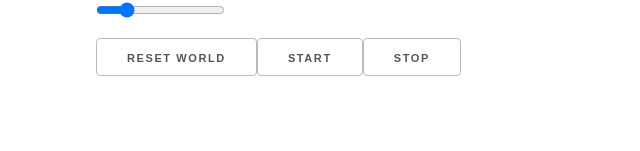
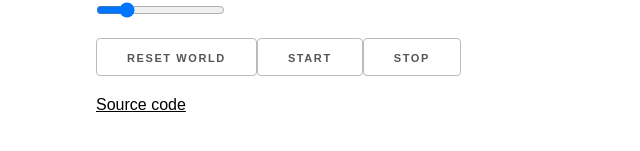
Before and after one commit to jwworth/conway, a React (Create React App) app: page / in a window 1280 px wide. Shown: the part 637-788 px from the top of the page, without its empty margins (319-959 px from the left). Built offline with nearby package versions, Linux system fonts and the light colour scheme; the HTML template or start-up script is replaced by a standard one.

Commit message:
Add a footer link

```diff
--- a/src/App.js
+++ b/src/App.js
@@ -158,6 +158,7 @@ class App extends Component {
         <button disabled={!timer} onClick={() => this.stop()}>
           Stop
         </button>
+        <Footer />
       </div>
     );
   }
@@ -186,4 +187,14 @@ const Cell = ({ cell }) => {
   );
 };
 
+const Footer = () => {
+  return (
+    <div style={{ paddingTop: '20px' }}>
+      <a href="http://github.com/jwworth/conway" style={{ color: '#000' }}>
+        Source code
+      </a>
+    </div>
+  );
+};
+
 export default App;
```
